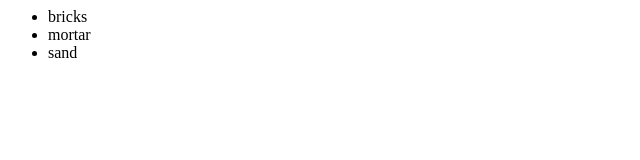
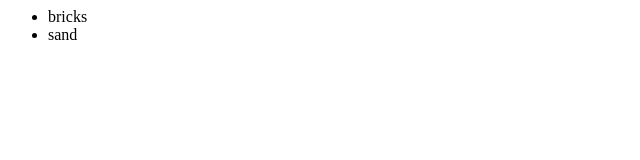
Before and after one commit to kylesrlee/kyle2, a plain HTML site: page index.html in a window 1280 px wide. Shown: the full height of the page, 0-640 px from the left. Drawn offline with Linux system fonts and the light colour scheme.

Commit message:
deleted mortar line

```diff
--- a/index.html
+++ b/index.html
@@ -4,7 +4,6 @@
 		<div>
 			<ul>
 				<li>bricks</li>
-				<li>mortar</li>
 				<li>sand</li>
 			</ul>
 		</div>
```
